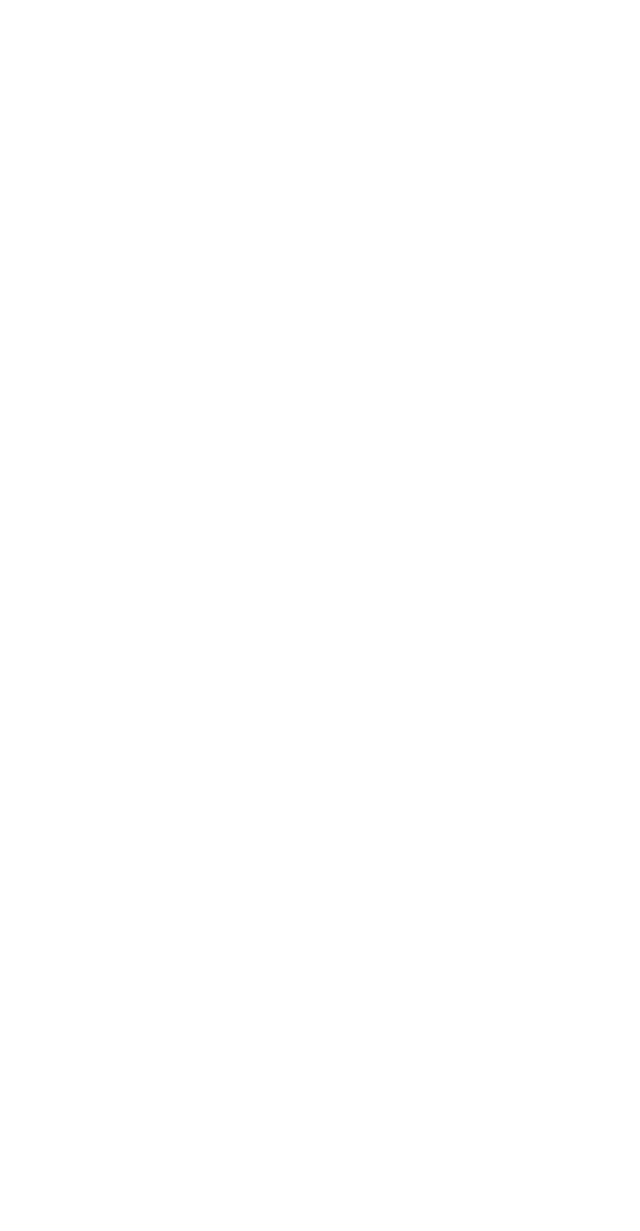
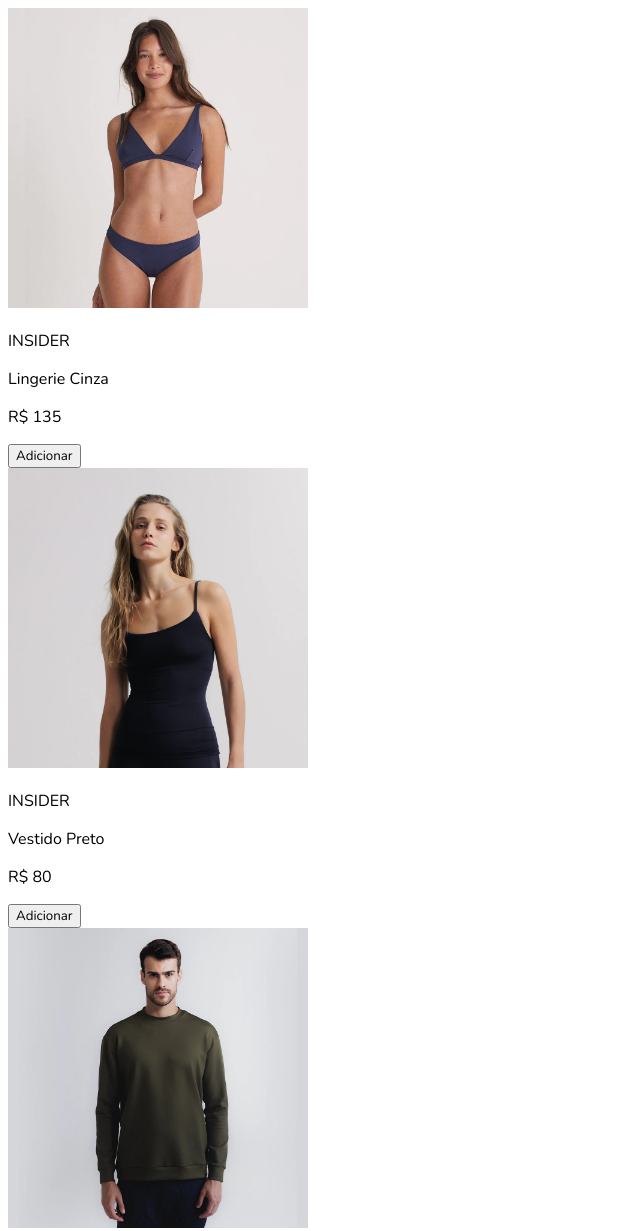
Before and after one commit to MarcioParanhos/Heels-Store, a website: page index.html in a window 1280 px wide. Shown: the top 1231 px of the page, without its empty margins (0-640 px from the left). Before the commit the page ends 800 px from the top, so only its background shows below. Drawn offline with nearby package versions, Linux system fonts and the light colour scheme.

Commit message:
Montando Estrutura do Projeto

```diff
--- a/index.html
+++ b/index.html
@@ -1,11 +1,22 @@
 <!DOCTYPE html>
 <html lang="pt-br">
-<head>
-  <meta charset="UTF-8">
-  <meta name="viewport" content="width=device-width, initial-scale=1.0">
-  <title>Heels Store</title>
-</head>
-<body>
+  <head>
+    <meta charset="UTF-8" />
+    <meta name="viewport" content="width=device-width, initial-scale=1.0" />
+    <link rel="stylesheet" href="style.css" />
+    <title>Heels Store</title>
+  </head>
 
-</body>
+  <body>
+    <header></header>
+
+    <main>
+      <section id="container-produto">
+
+      </section>
+    </main>
+
+    <footer></footer>
+    <script src="scripts.js"></script>
+  </body>
 </html>
--- /dev/null
+++ b/scripts.js
@@ -0,0 +1,39 @@
+const catalog = [
+  {
+    id: 1,
+    name: "Lingerie Cinza",
+    brand: "INSIDER",
+    price: 135,
+    fileImgName: "Product-1.jpeg",
+    feminine: true,
+  },
+  {
+    id: 2,
+    name: "Vestido Preto",
+    brand: "INSIDER",
+    price: 80,
+    fileImgName: "Product-2.jpeg",
+    feminine: true,
+  },
+  {
+    id: 3,
+    name: "Camisa Marrom",
+    brand: "INSIDER",
+    price: 115,
+    fileImgName: "Product-3.jpeg",
+    masculine: true,
+  },
+];
+
+//For Simplificado para mostrar todos os itens da lista (Para cada productCatalog de catalog)
+for (const productCatalog of catalog) {
+  const productCard = `<div id="card-produto">
+    <img src="./assets/img/${productCatalog.fileImgName}" alt="Produto 1 do Heels Store" style="height: 300px;"/>
+    <p>${productCatalog.brand}</p>
+    <p>${productCatalog.name}</p>
+    <p>R$ ${productCatalog.price}</p>
+    <button>Adicionar</button>
+    </div>`;
+
+  document.getElementById("container-produto").innerHTML += productCard;
+}
--- /dev/null
+++ b/style.css
@@ -0,0 +1,5 @@
+@import url("https://fonts.googleapis.com/css2?family=Nunito:ital,wght@0,200;0,300;0,400;0,500;0,600;0,700;0,800;0,900;0,1000;1,200;1,300;1,400;1,500;1,600;1,700;1,800;1,900;1,1000&display=swap");
+
+* {
+  font-family: "Nunito", sans-serif;
+}
```
Also changed, not shown: assets/img/Product-1.jpeg (added), assets/img/Product-2.jpeg (added), assets/img/Product-3.jpeg (added), assets/img/Product-4.jpeg (added).
